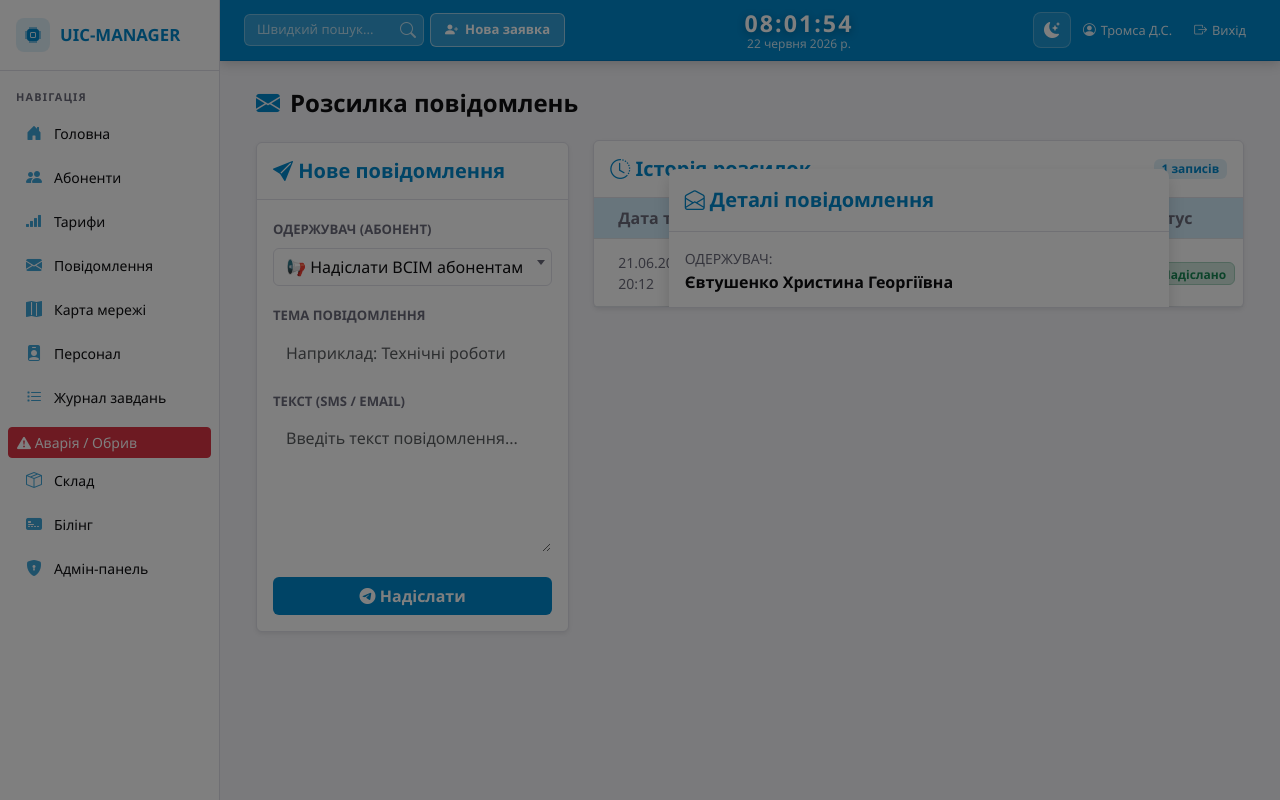
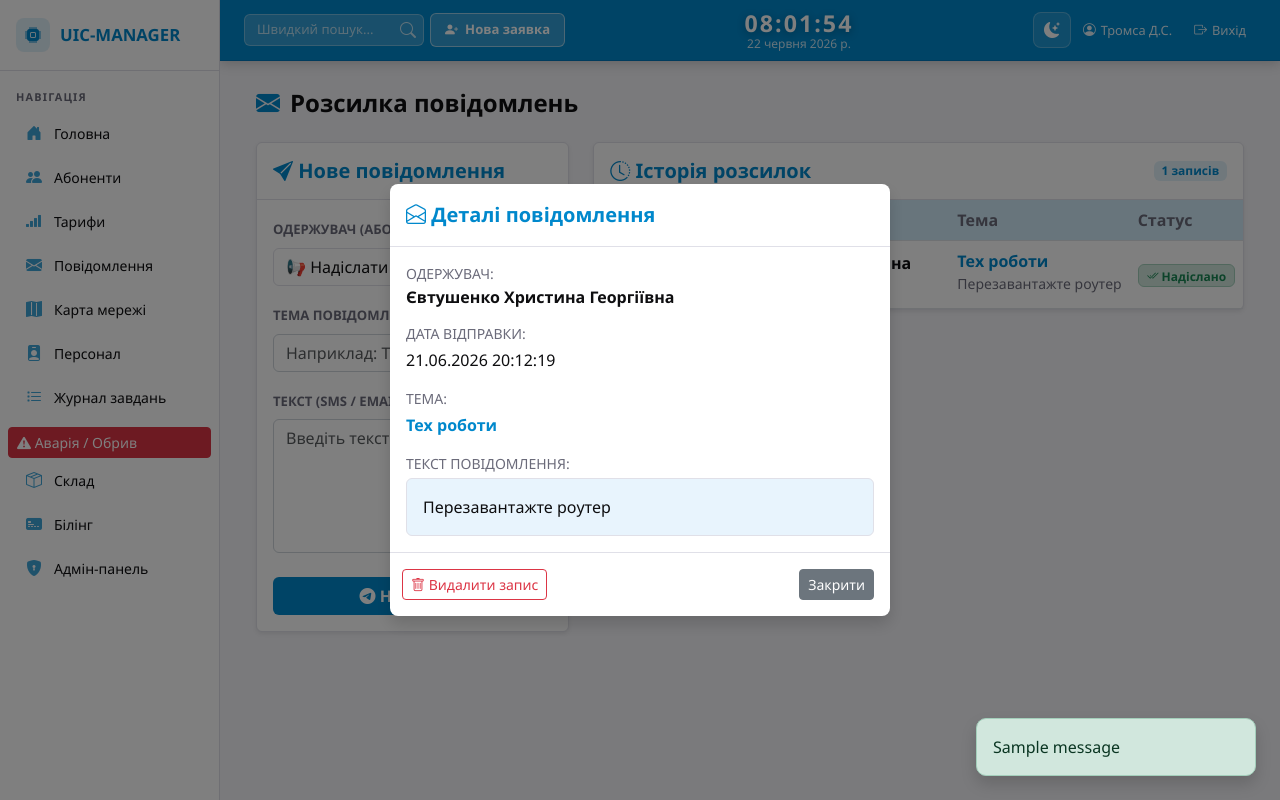
Before and after one commit to shtorm96/UICMANAGER, a Django app: page /messages/ in a window 1280 px wide, after a click that opens the changed part. Run offline with Django 5.2, Linux system fonts and the light colour scheme; a user stored in the database is signed in; data comes from the database, SQL or seed files in the repository; one stand-in notice (Sample message) is shown; some libraries are stand-ins or nearby versions.

Commit message:
updated uic manager code

```diff
--- a/infrastructure/views.py
+++ b/infrastructure/views.py
@@ -34,14 +34,17 @@ def dashboard_view(request):
 @login_required
 def create_emergency_view(request):
     if request.method == 'POST':
-        city = request.POST.get('city', 'м. Васильків')
-        street = request.POST.get('street', '')
-        full_address = f"{city}, {street}"
+        # Форма на дашборді надсилає одне поле "address" (повна адреса одним рядком) —
+        # раніше тут шукалися 'city'/'street', яких у формі немає, тому реальна адреса втрачалася.
+        address_input = request.POST.get('address', '').strip()
+        parts = [p.strip() for p in address_input.split(',')] if address_input else []
+        city = parts[0] if parts else 'м. Васильків'
+        street = parts[1] if len(parts) > 1 else ''
 
         task = EmergencyTask.objects.create(
             city=city,
             street=street,
-            address=full_address,
+            address=address_input or f"{city}, {street}",
             description=request.POST.get('description', ''),
             status='new',
             latitude=request.POST.get('latitude'),
--- a/templates/base.html
+++ b/templates/base.html
@@ -106,12 +106,12 @@
         .dash-header h2 { display: flex; align-items: center; gap: 10px; color: var(--tw-text); font-size: 1.5rem; font-weight: 700; margin: 0; }
         .dash-header h2 i { color: var(--tw-accent); }
 
-        /* ====== Плавна поява вмісту сторінки при кожному переході ====== */
+        /* ====== Плавна поява вмісту сторінки при кожному переході (лише opacity — transform на .page-content ламає position:fixed у вкладених Bootstrap-модалках) ====== */
         @keyframes pageFadeIn {
-            from { opacity: 0; transform: translateY(10px); }
-            to { opacity: 1; transform: translateY(0); }
+            from { opacity: 0; }
+            to { opacity: 1; }
         }
-        .page-content { animation: pageFadeIn 0.4s ease; }
+        .page-content { animation: pageFadeIn 0.35s ease; }
 
         /* ====== Загальні плавні переходи по сайту (hover/active) ====== */
         .sidebar .nav-link { transition: background 0.15s ease, color 0.15s ease, transform 0.15s ease; }
@@ -122,8 +122,8 @@
         .btn { transition: transform 0.15s ease, box-shadow 0.15s ease, background-color 0.15s ease, border-color 0.15s ease, color 0.15s ease; }
         .btn:hover { transform: translateY(-1px); }
         .btn:active { transform: translateY(0) scale(0.97); }
-        .card { transition: transform 0.2s ease, box-shadow 0.2s ease; }
-        .card:hover { transform: translateY(-2px); box-shadow: 0 10px 26px rgba(0,0,0,0.14); }
+        .card { transition: box-shadow 0.2s ease; }
+        .card:hover { box-shadow: 0 10px 26px rgba(0,0,0,0.14); }
         .table-hover > tbody > tr { transition: background-color 0.15s ease; }
         .badge { transition: transform 0.15s ease; }
 
@@ -150,7 +150,7 @@
             <li class="nav-item"><a class="nav-link" href="{% url 'personnel' %}"><i class="bi bi-person-badge-fill"></i> Персонал</a></li>
             <li class="nav-item"><a class="nav-link" href="{% url 'tasks' %}"><i class="bi bi-list-task"></i> Журнал завдань</a></li>
             <li class="nav-item mt-2 px-2">
-                <a href="{% url 'create_emergency' %}" class="btn btn-danger btn-sm w-100 text-start">
+                <a href="{% url 'dashboard' %}?emergency=1" class="btn btn-danger btn-sm w-100 text-start">
                     <i class="bi bi-exclamation-triangle-fill"></i> Аварія / Обрив
                 </a>
             </li>
@@ -197,6 +197,9 @@
             {% block content %}{% endblock %}
         </div>
     </div>
+
+    {# ======= Блок для модалок дочірніх шаблонів (поза .main-content, щоб position:fixed рахувався відносно viewport) ======= #}
+    {% block modals %}{% endblock %}
 
     <div class="modal fade" id="newApplicationModal" tabindex="-1" aria-hidden="true">
         <div class="modal-dialog modal-lg modal-dialog-centered">
--- a/templates/messages.html
+++ b/templates/messages.html
@@ -1,5 +1,45 @@
 {% extends 'base.html' %}
 {% block title %}Повідомлення | UIC-Manager{% endblock %}
+
+{% block modals %}
+{% for msg in history %}
+<div class="modal fade" id="msgModal{{ msg.id }}" tabindex="-1" aria-hidden="true">
+    <div class="modal-dialog modal-dialog-centered">
+        <div class="modal-content border-0 shadow" style="background-color: var(--tw-sidebar-bg); color: var(--tw-text);">
+            <div class="modal-header" style="border-bottom: 1px solid var(--tw-sidebar-border);">
+                <h5 class="modal-title fw-bold" style="color: var(--tw-accent);">
+                    <i class="bi bi-envelope-open"></i> Деталі повідомлення
+                </h5>
+                <button type="button" class="btn-close" data-bs-dismiss="modal" aria-label="Close" style="filter: invert(1) grayscale(100%) brightness(200%);"></button>
+            </div>
+            <div class="modal-body">
+                <p class="mb-1 small text-uppercase" style="color: var(--tw-muted);">Одержувач:</p>
+                <h6 class="fw-bold mb-3">
+                    {% if msg.target_client %}{{ msg.target_client.full_name }}{% else %}Усім абонентам{% endif %}
+                </h6>
+                <p class="mb-1 small text-uppercase" style="color: var(--tw-muted);">Дата відправки:</p>
+                <p class="mb-3">{{ msg.sent_at|date:"d.m.Y H:i:s" }}</p>
+                <p class="mb-1 small text-uppercase" style="color: var(--tw-muted);">Тема:</p>
+                <p class="fw-bold mb-3" style="color: var(--tw-accent);">{{ msg.subject }}</p>
+                <p class="mb-1 small text-uppercase" style="color: var(--tw-muted);">Текст повідомлення:</p>
+                <div class="p-3 rounded" style="white-space: pre-wrap; background-color: var(--tw-nav-hover); border: 1px solid var(--tw-sidebar-border);">{{ msg.text }}</div>
+            </div>
+            <div class="modal-footer d-flex justify-content-between" style="border-top: 1px solid var(--tw-sidebar-border);">
+                <form method="POST" action="{% url 'messages' %}" style="margin: 0;">
+                    {% csrf_token %}
+                    <input type="hidden" name="action" value="delete">
+                    <input type="hidden" name="message_id" value="{{ msg.id }}">
+                    <button type="submit" class="btn btn-outline-danger btn-sm">
+                        <i class="bi bi-trash"></i> Видалити запис
+                    </button>
+                </form>
+                <button type="button" class="btn btn-secondary btn-sm" data-bs-dismiss="modal">Закрити</button>
+            </div>
+        </div>
+    </div>
+</div>
+{% endfor %}
+{% endblock %}
 
 {% block content %}
 <div class="container-fluid">
@@ -33,13 +73,13 @@
                         <div class="mb-3">
                             <label class="form-label small fw-bold text-uppercase" style="color: var(--tw-muted);">Тема повідомлення</label>
                             <input type="text" name="subject" class="form-control" placeholder="Наприклад: Технічні роботи" required
-                                   style="background-color: var(--tw-input-bg); color: var(--tw-input-text); border: 1px solid var(--tw-input-border);">
+                                   style="background-color: var(--tw-form-bg); color: var(--tw-form-text); border: 1px solid var(--tw-form-border);">
                         </div>
 
                         <div class="mb-4">
                             <label class="form-label small fw-bold text-uppercase" style="color: var(--tw-muted);">Текст (SMS / Email)</label>
                             <textarea name="text" class="form-control" rows="5" placeholder="Введіть текст повідомлення..." required
-                                      style="background-color: var(--tw-input-bg); color: var(--tw-input-text); border: 1px solid var(--tw-input-border);"></textarea>
+                                      style="background-color: var(--tw-form-bg); color: var(--tw-form-text); border: 1px solid var(--tw-form-border);"></textarea>
                         </div>
 
                         <button type="submit" class="btn w-100 fw-bold" style="background-color: var(--tw-accent); color: white;">
@@ -90,45 +130,6 @@
                                         </span>
                                     </td>
                                 </tr>
-
-                                <div class="modal fade" id="msgModal{{ msg.id }}" tabindex="-1" aria-hidden="true">
-                                    <div class="modal-dialog modal-dialog-centered">
-                                        <div class="modal-content border-0 shadow" style="background-color: var(--tw-sidebar-bg); color: var(--tw-text);">
-                                            <div class="modal-header" style="border-bottom: 1px solid var(--tw-sidebar-border);">
-                                                <h5 class="modal-title fw-bold" style="color: var(--tw-accent);">
-                                                    <i class="bi bi-envelope-open"></i> Деталі повідомлення
-                                                </h5>
-                                                <button type="button" class="btn-close" data-bs-dismiss="modal" aria-label="Close" style="filter: invert(1) grayscale(100%) brightness(200%);"></button>
-                                            </div>
-                                            <div class="modal-body">
-                                                <p class="mb-1 small text-uppercase" style="color: var(--tw-muted);">Одержувач:</p>
-                                                <h6 class="fw-bold mb-3">
-                                                    {% if msg.target_client %}{{ msg.target_client.full_name }}{% else %}Усім абонентам{% endif %}
-                                                </h6>
-
-                                                <p class="mb-1 small text-uppercase" style="color: var(--tw-muted);">Дата відправки:</p>
-                                                <p class="mb-3">{{ msg.sent_at|date:"d.m.Y H:i:s" }}</p>
-
-                                                <p class="mb-1 small text-uppercase" style="color: var(--tw-muted);">Тема:</p>
-                                                <p class="fw-bold mb-3" style="color: var(--tw-accent);">{{ msg.subject }}</p>
-
-                                                <p class="mb-1 small text-uppercase" style="color: var(--tw-muted);">Текст повідомлення:</p>
-                                                <div class="p-3 rounded" style="white-space: pre-wrap; background-color: var(--tw-nav-hover); border: 1px solid var(--tw-sidebar-border);">{{ msg.text }}</div>
-                                            </div>
-                                            <div class="modal-footer d-flex justify-content-between" style="border-top: 1px solid var(--tw-sidebar-border);">
-                                                <form method="POST" action="{% url 'messages' %}" style="margin: 0;">
-                                                    {% csrf_token %}
-                                                    <input type="hidden" name="action" value="delete">
-                                                    <input type="hidden" name="message_id" value="{{ msg.id }}">
-                                                    <button type="submit" class="btn btn-outline-danger btn-sm">
-                                                        <i class="bi bi-trash"></i> Видалити запис
-                                                    </button>
-                                                </form>
-                                                <button type="button" class="btn btn-secondary btn-sm" data-bs-dismiss="modal">Закрити</button>
-                                            </div>
-                                        </div>
-                                    </div>
-                                </div>
                                 {% empty %}
                                 <tr>
                                     <td colspan="4" class="text-center py-5" style="color: var(--tw-muted);">
@@ -145,6 +146,16 @@
         </div>
     </div>
 </div>
+
+{% if messages %}
+<div style="position:fixed; bottom:24px; right:24px; z-index:9999; display:flex; flex-direction:column; gap:8px;">
+  {% for m in messages %}
+  <div class="alert alert-{% if m.tags == 'error' %}danger{% elif m.tags == 'warning' %}warning{% else %}success{% endif %} shadow mb-0" style="min-width:280px; border-radius:10px;">
+    {{ m }}
+  </div>
+  {% endfor %}
+</div>
+{% endif %}
 
 <link href="https://cdn.jsdelivr.net/npm/select2@4.1.0-rc.0/dist/css/select2.min.css" rel="stylesheet" />
 
```
Also changed, not shown: infrastructure/views_billing.py (+16 -4 lines), templates/dashboard.html (+16 -0 lines), 7 other files.
